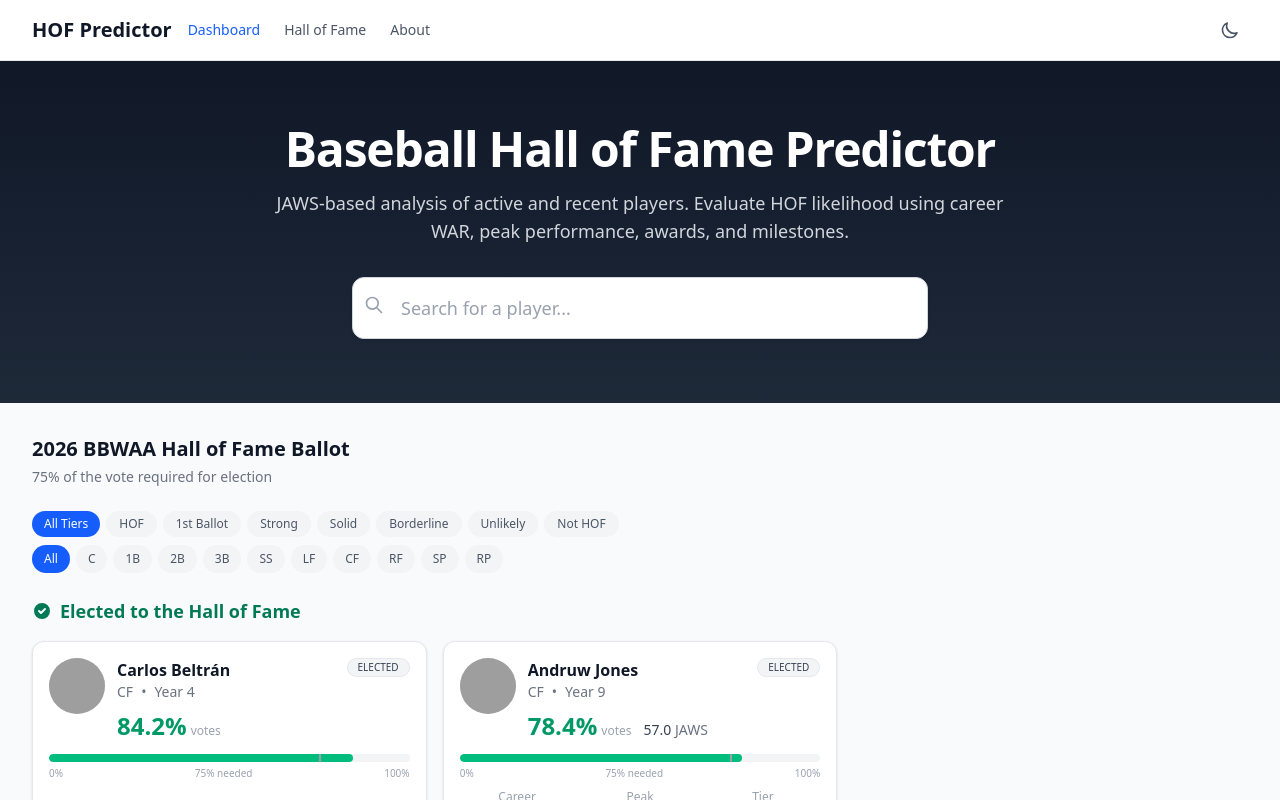
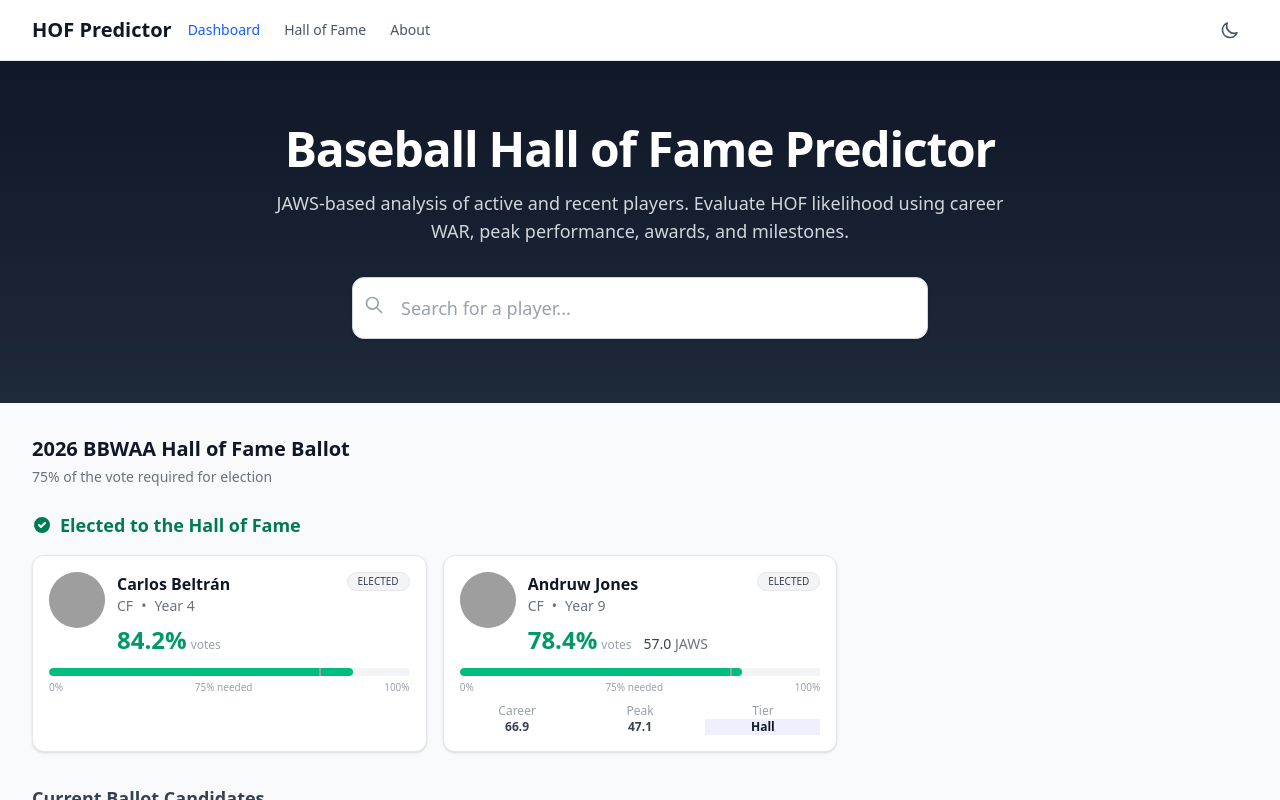
Before and after one commit to jwmaden27/hof-predictor, a React (Vite) app: page / in a window 1280 px wide. Shown: the top 800 px of the page. Built offline with nearby package versions, Linux system fonts and the light colour scheme; grey boxes are pictures that could not be loaded.

Commit message:
Remove filters from dashboard, keep ballot nominees only
Simplified the homepage to focus on displaying the 2026 BBWAA Hall of Fame
ballot candidates without position/tier filtering.

Co-Authored-By: Claude Opus 4.5 <noreply@anthropic.com>

```diff
--- a/src/pages/DashboardPage.tsx
+++ b/src/pages/DashboardPage.tsx
@@ -1,48 +1,10 @@
-import { useCallback } from 'react'
-import { useSearchParams } from 'react-router-dom'
 import { PageContainer } from '@/components/layout/PageContainer.tsx'
 import { SearchBar } from '@/components/search/SearchBar.tsx'
-import { PlayerFilters } from '@/components/search/PlayerFilters.tsx'
 import { BallotPlayerCard } from '@/components/player/BallotPlayerCard.tsx'
 import { useBallotLeaderboard } from '@/hooks/useBallotLeaderboard.ts'
-import type { PositionCategory, HOFTier } from '@/types/index.ts'
 
 export function DashboardPage() {
-  const [searchParams, setSearchParams] = useSearchParams()
-  const positionFilter = (searchParams.get('position') as PositionCategory) || undefined
-  const tierFilters: HOFTier[] = searchParams.get('tier')
-    ? (searchParams.get('tier')!.split(',') as HOFTier[])
-    : []
-
-  const setPositionFilter = useCallback(
-    (value: PositionCategory | undefined) => {
-      setSearchParams((prev) => {
-        if (value) {
-          prev.set('position', value)
-        } else {
-          prev.delete('position')
-        }
-        return prev
-      }, { replace: true })
-    },
-    [setSearchParams],
-  )
-
-  const setTierFilters = useCallback(
-    (tiers: HOFTier[]) => {
-      setSearchParams((prev) => {
-        if (tiers.length > 0) {
-          prev.set('tier', tiers.join(','))
-        } else {
-          prev.delete('tier')
-        }
-        return prev
-      }, { replace: true })
-    },
-    [setSearchParams],
-  )
-
-  const { entries: ballotCandidates, ballotYear } = useBallotLeaderboard(positionFilter, tierFilters)
+  const { entries: ballotCandidates, ballotYear } = useBallotLeaderboard()
 
   // Separate elected from still on ballot
   const elected = ballotCandidates.filter(c => c.isElected)
@@ -68,26 +30,12 @@ export function DashboardPage() {
       <PageContainer>
         {/* Section Header */}
         <div className="mb-6">
-          <div className="flex items-center justify-between">
-            <div>
           <h2 className="text-xl font-bold text-gray-900 dark:text-gray-100">
             {ballotYear} BBWAA Hall of Fame Ballot
           </h2>
           <p className="mt-1 text-sm text-gray-500 dark:text-gray-400">
             75% of the vote required for election
           </p>
-            </div>
-          </div>
-        </div>
-
-        {/* Filters */}
-        <div className="mb-6">
-          <PlayerFilters
-            positionFilter={positionFilter}
-            onPositionChange={setPositionFilter}
-            tierFilters={tierFilters}
-            onTierChange={setTierFilters}
-          />
         </div>
 
         {/* Elected Section */}
@@ -120,12 +68,6 @@ export function DashboardPage() {
             </div>
           </div>
         )}
-
-        {ballotCandidates.length === 0 && (
-          <div className="py-12 text-center text-gray-500 dark:text-gray-400">
-            No ballot candidates found for the selected filters
-          </div>
-        )}
       </PageContainer>
     </>
   )
```
Lines whose indentation alone changed are shown as unchanged.
